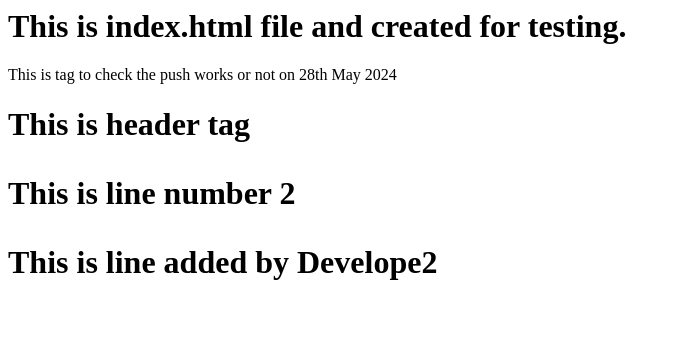
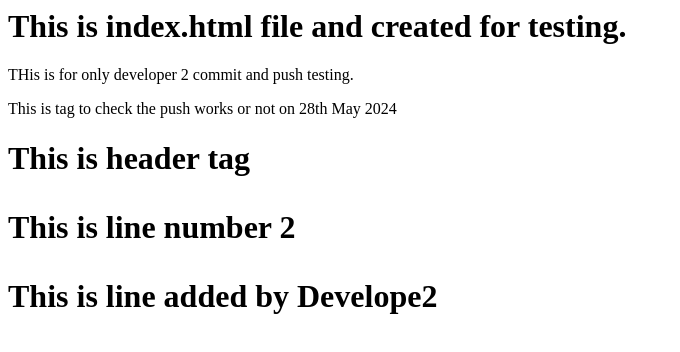
Before and after one commit to ashoktmali123/Test1, a plain HTML site: page index.html in a window 1280 px wide. Shown: the whole page, without its empty margins (0-680 px from the left). Drawn offline with Linux system fonts and the light colour scheme.

Commit message:
This is developer2 commit to test push

```diff
--- a/index.html
+++ b/index.html
@@ -1,4 +1,5 @@
 <h1>This is index.html file and created for testing.</h1>
+<p>THis is for only developer 2 commit and push testing.<p>
 <p>This is tag to check the push works or not on 28th May 2024<p>
 <h1>This is header tag<h1>
 	<p>This is line number 2</p
```
